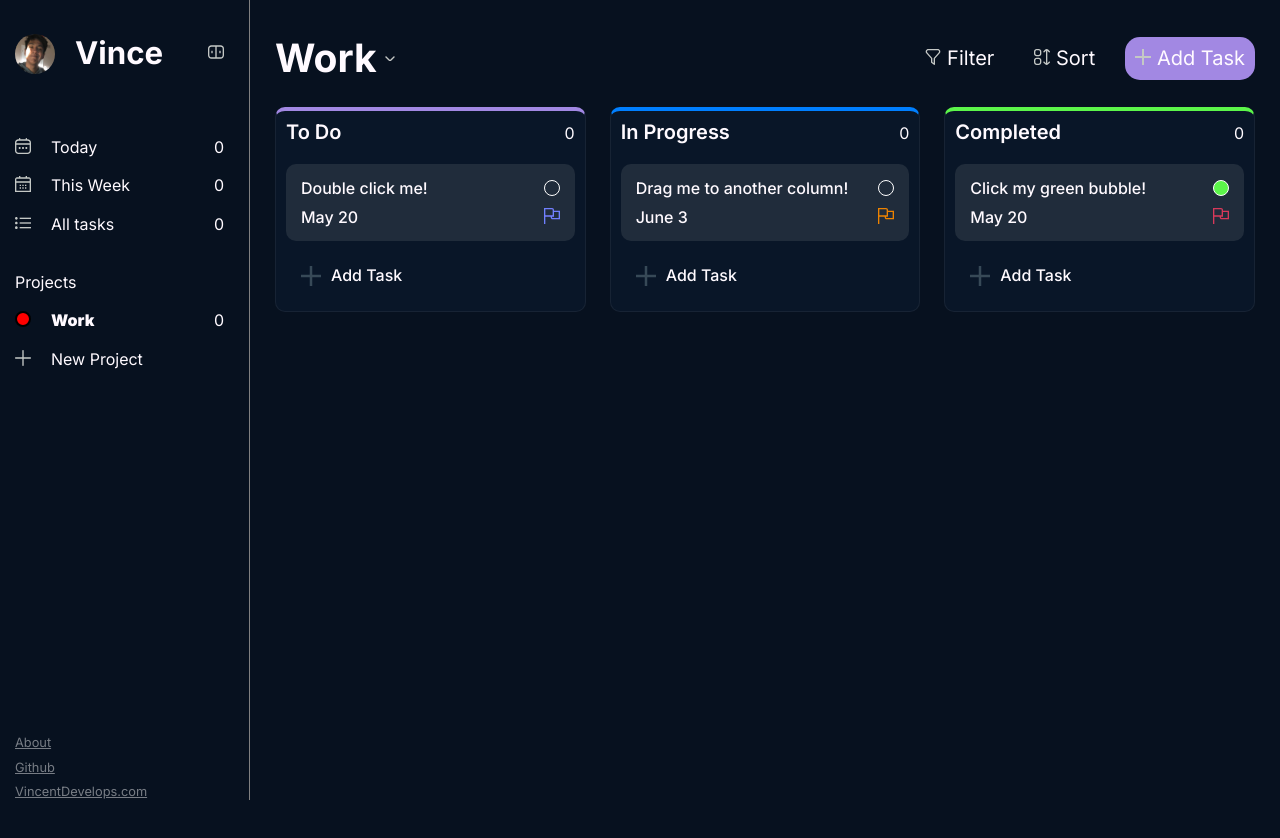
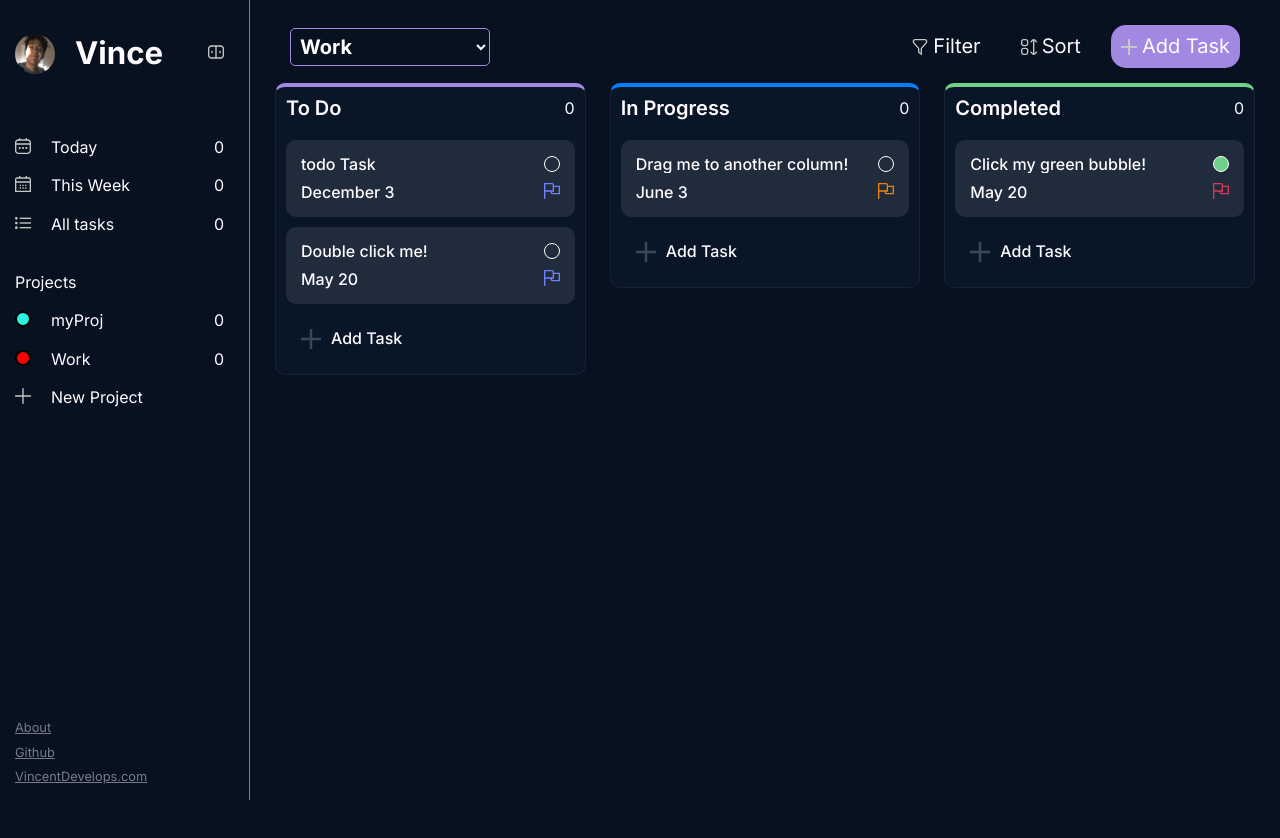
Before and after one commit to VincentDevelops/todo-list, a website built with webpack: page src/index.html in a window 1280 px wide. After the commit the page ends 800 px from the top, so only its background shows below. Built offline with nearby package versions, Linux system fonts and the light colour scheme.

Commit message:
task and project renderer scripts implemented. controller needs to be made and a new addition to form to include project color

```diff
--- /dev/null
+++ b/src/components/TaskRenderer.js
@@ -0,0 +1,49 @@
+import priorityImg from "../assets/icons/fi-rs-flag.svg"
+import { format } from "date-fns";
+
+export function taskRenderer(task) {
+    const taskLi = document.createElement("li");
+    taskLi.classList.add("project-view__task");
+    taskLi.dataset.taskId = task.getId();
+
+    const button = document.createElement("button");
+    button.classList.add("project-view__task-button");
+
+    const taskMain = document.createElement("div");
+    taskMain.classList.add("project-view__task-main");
+
+    const titleSpan = document.createElement("span");
+    titleSpan.classList.add("project-view__task-title");
+    titleSpan.textContent = task.getTitle();
+
+    const completeSpan = document.createElement("span");
+    completeSpan.classList.add("project-view__task-complete");
+
+    taskMain.append(titleSpan, completeSpan);
+
+    const taskDetails = document.createElement("div");
+    taskDetails.classList.add("project-view__task-details");
+
+    const dueDate = document.createElement("time");
+    dueDate.classList.add("project-view__task-date");
+
+    if (task.getDueDate() === "")
+        dueDate.textContent = "No Due Date";
+    else
+        dueDate.textContent = format(task.getDueDate(), "MMMM d");
+
+
+    const priority = document.createElement("img");
+    priority.classList.add("project-view__task-priority", `task-priority__${task.getPriority()}`);
+    priority.src = priorityImg;
+    priority.alt = "priority flag"
+
+    taskDetails.append(dueDate, priority);
+
+    button.append(taskMain, taskDetails);
+
+    taskLi.append(button);
+
+    return taskLi;
+
+}
--- /dev/null
+++ b/src/components/projectRenderer.js
@@ -0,0 +1,27 @@
+export function projectRenderer(project) {
+    const proj = document.createElement("li");
+    proj.classList.add("sidebar__project");
+
+    const button = document.createElement("button");
+    button.classList.add("sidebar__button");
+
+    const projIcon = document.createElement("span");
+    projIcon.classList.add("sidebar__project-icon");
+    projIcon.style.backgroundColor = project.getColor();
+
+    const projLabel = document.createElement("span");
+    projLabel.classList.add("sidebar__project-label");
+    projLabel.textContent = project.getTitle();
+
+    const data = document.createElement("data");
+    data.classList.add("sidebar__count");
+    data.value = 0;
+    data.dataset.project = project.getTitle();
+    data.textContent = 0;
+
+    button.append(projIcon, projLabel);
+
+    proj.append(button, data);
+
+    return proj;
+}
--- a/src/index.html
+++ b/src/index.html
@@ -52,13 +52,12 @@
                 <div class="sidebar__section">
                     <div class="sidebar__section-title">Projects</div>
                     <ul class="sidebar__project-list sidebar__list">
-                        <li class="sidebar__project">
+                        <li class="sidebar__project sidebar__project--active">
                             <button class="sidebar__button">
                                 <span class="sidebar__project-icon"></span>
-                                <span class="sidebar__project-label sidebar__project-active">Work</span>
+                                <span class="sidebar__project-label ">Work</span>
                             </button>
                             <data data-project="project-name" value="0" class="sidebar__count">0</data>
-
                         </li>
                         <li class="sidebar__project">
                             <button class="sidebar__button">
@@ -81,8 +80,9 @@
         <main class="main">
             <header class="toolbar">
                 <div class="toolbar__heading">
-                    <h1 class="toolbar__title">Work</h1>
-                    <img class="toolbar__icon" src="./assets/icons/fi-rr-angle-small-down.svg" alt="list-projects">
+                    <select class="toolbar__title task-form__select-wrapper">
+                        <option class="toolbar__title-option" value="work">Work</option>
+                    </select>
                 </div>
                 <div class="toolbar__actions">
                     <button class="toolbar__button" data-action="toolbar__action--filter">
@@ -110,7 +110,7 @@
                             <h3 class="project-view__column-title">To Do</h3>
                             <data value="0" class="project-view__column-count">0</data>
                         </div>
-                        <ul class="project-view__task-list">
+                        <ul class="project-view__task-list" data-list-type="todo">
                             <li class="project-view__task">
                                 <button class="project-view__task-button">
                                     <div class="project-view__task-main">
@@ -211,7 +211,7 @@
                 <img src="./assets/icons/fi-br-cross.svg" alt="form-close" class="new-task__collapse new-task__icon">
             </div>
 
-            <input type="text" class="task-form__title-input">
+            <input type="text" value="What will we do today?" class="task-form__title-input">
 
             <div class="task-form__body">
                 <div class="task-form__row">
--- a/src/index.js
+++ b/src/index.js
@@ -8,6 +8,8 @@ import { Status } from "./models/status.js"
 import { Priority } from "./models/priority.js"
 import { task } from "./models/task.js"
 import { project } from "./models/project.js"
+import { taskRenderer } from "./components/TaskRenderer.js";
+import { projectRenderer } from "./components/projectRenderer.js";
 
 
 const myProj = project("myProj");
@@ -33,6 +35,7 @@ const todoID = completeTask.getId();
 console.log(myProj);
 
 myProj.sortByDate();
+myProj.setColor("#27F5E0")
 
 console.log(myProj);
 
@@ -40,3 +43,20 @@ console.log(myProj);
 console.log(myProj.getTodoList());
 console.log(myProj.getProgressList());
 console.log(myProj.getCompletedList());
+
+const renderer = taskRenderer(todoTask);
+
+const list = document.querySelector(`[data-list-type="todo"]`);
+list.prepend(renderer);
+
+console.log(list);
+console.log(renderer);
+
+const projectSidebar = document.querySelector(".sidebar__project-list");
+
+const projectL = projectRenderer(myProj);
+
+projectSidebar.prepend(projectL);
+
+console.log(projectSidebar);
+console.log(projectL);
--- a/src/models/project.js
+++ b/src/models/project.js
@@ -94,7 +94,7 @@ export const project = (name) => {
         getCompletedList, getProgressList, getTask, getTodoList,
         setColor, addTask, addTasks, addCompletedTask,
         addProgressTask, addTodoTask, removeTask,
-        sortByDate,
+        sortByDate, getTitle, getColor,
     }
 
 }
--- a/src/models/task.js
+++ b/src/models/task.js
@@ -16,6 +16,7 @@ export const task = (newTitle) => {
     const getDueDate = () => dueDate;
     const getStatus = () => status;
     const getProject = () => project;
+    const getPriority = () => priority;
 
     const setTitle = (newTitle) => {
         title = newTitle;
@@ -43,7 +44,7 @@ export const task = (newTitle) => {
 
     return {
         getDescription, getDueDate, getId, getProject, getStatus, getTitle,
-        setDescription, setDueDate, setPriority, setStatus, setTitle
+        getPriority, setDescription, setDueDate, setPriority, setStatus, setTitle
     }
 
 }
--- a/src/styles/projectView.css
+++ b/src/styles/projectView.css
@@ -13,6 +13,7 @@
     padding: var(--default-padding);
     gap: var(--default-gap);
     background-color: #091628;
+    height: fit-content;
 }
 
 .project-view__column-header {
@@ -115,9 +116,6 @@
     height: var(--step-0);
 }
 
-.project-view__task-priority:hover {
-    filter: brightness(125%);
-}
 
 #project-view__column-todo {
     border-top: 4px solid #A288E3;
--- a/src/styles/sidebar.css
+++ b/src/styles/sidebar.css
@@ -5,9 +5,9 @@
     padding-top: var(--default-padding);
     padding-left: 15px;
     padding-right: 25px;
+    padding-bottom: 15px;
     gap: calc(var(--default-gap) *2);
     border-right: 1px solid gray;
-    height: 100%;
 }
 
 .sidebar__icon {
--- a/src/styles/style.css
+++ b/src/styles/style.css
@@ -16,7 +16,7 @@
     --default-font-family: "Inter", sans-serif;
     --bg-color: #07111F;
 
-    --success-color: #5cf64a;
+    --success-color: #6FD08C;
     --task-lvl-3-color: #d8315b;
     --task-lvl-2-color: #f17300;
     --task-lvl-1-color: #e2c044;
@@ -26,6 +26,9 @@
     --card-bg: #0b192b;
 }
 
+html {
+    height: 100vh;
+}
 
 ul {
     list-style: none;
@@ -48,12 +51,12 @@ body {
 .page__container {
     display: flex;
     flex-direction: row;
-    height: 100%;
     justify-self: center;
     justify-content: center;
     width: 100%;
     max-width: 1920px;
     position: relative;
+    height: 100%;
 }
 
 .main {
@@ -63,9 +66,7 @@ body {
     width: 100%;
 }
 
-.task-view {
-    height: 100%;
-}
+.task-view {}
 
 .task-priority__low {
     filter: invert(34%) sepia(32%) saturate(5709%) hue-rotate(197deg) brightness(102%) contrast(108%);
--- a/src/styles/toolbar.css
+++ b/src/styles/toolbar.css
@@ -4,6 +4,7 @@
     justify-content: space-between;
     align-items: center;
     height: fit-content;
+    padding: calc(var(--default-padding)*1.5);
 }
 
 .toolbar__heading {
@@ -27,7 +28,9 @@
 .toolbar__button {
     font-size: var(--step-0);
     padding: var(--default-padding);
-    gap: var(--default-gap);
+    gap: 5px;
+    display: flex;
+    align-items: center;
 }
 
 .toolbar__button:hover {
```
Also changed, not shown: src/components/taskRenderer.js (added).
